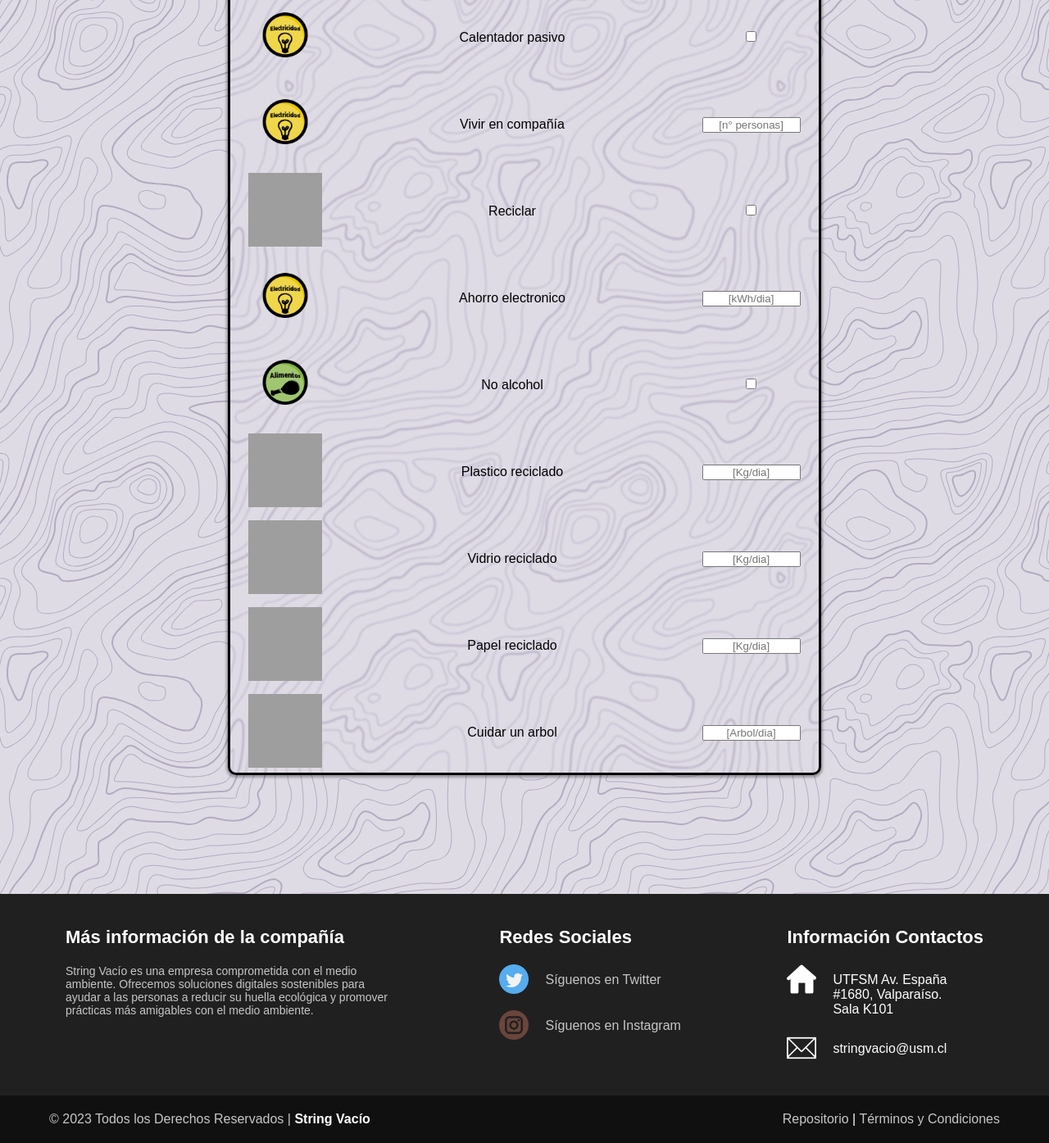
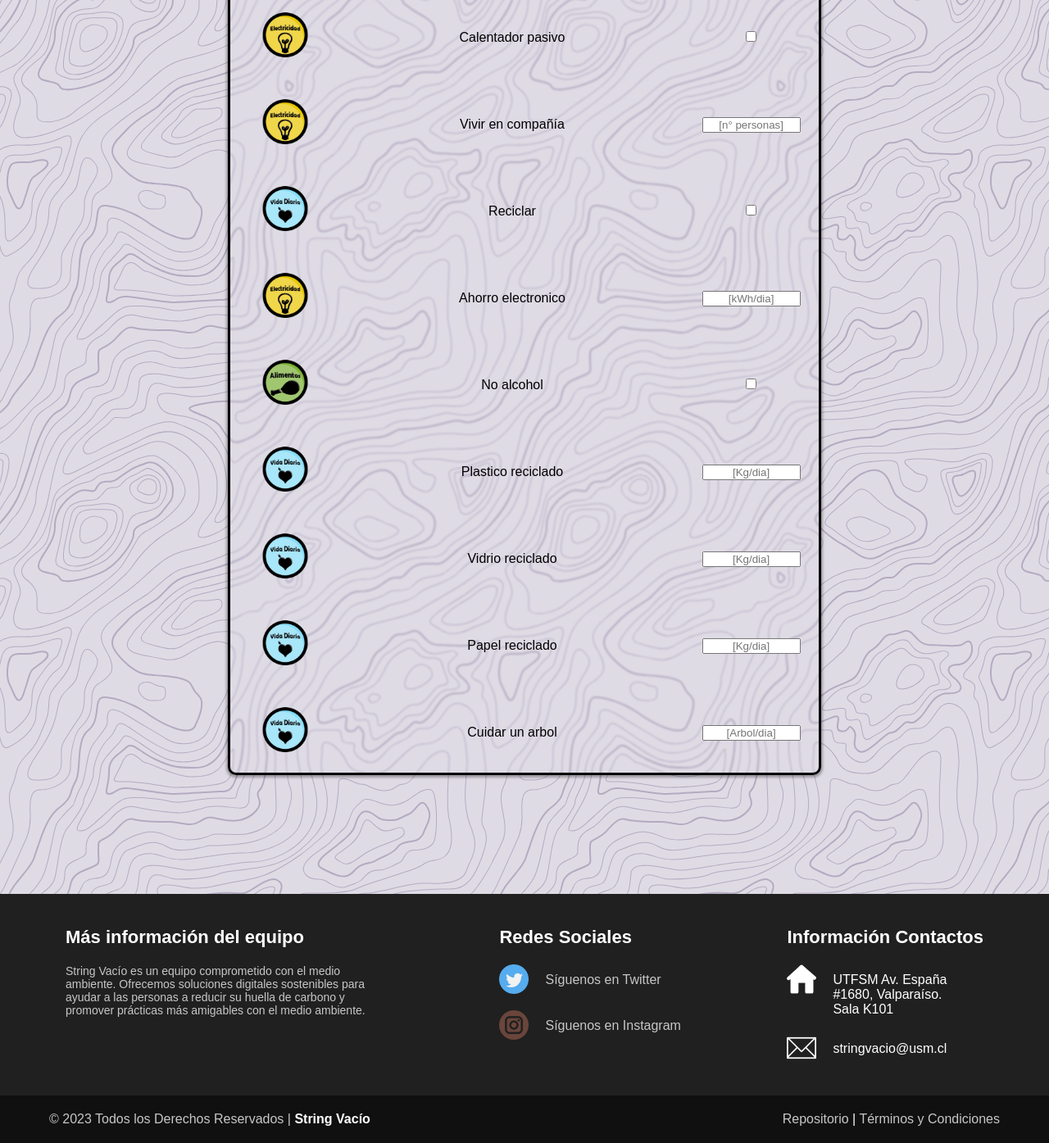
Before and after one commit to CrisJk1/String-Vacio, a Django app: page /MiAgenda/ in a window 1280 px wide. Shown: the part 1455-2850 px from the top of the page at 82% size. Run offline with Django 4.2, Linux system fonts and the light colour scheme; some libraries are stand-ins or nearby versions; some web fonts are replaced; grey boxes are pictures that could not be loaded.

```diff
--- a/templates/Agenda.html
+++ b/templates/Agenda.html
@@ -120,7 +120,7 @@
                         <td class="tres"><input type="text" style="width: 120px" placeholder="[n° personas]"></td>
                     </tr>
                     <tr>
-                        <td class="uno"><img src="../static/img/icono"></td>
+                        <td class="uno"><img src="../static/img/iconoVidaDiaria.png"></td>
                         <td class="dos">Reciclar</td>
                         <td class="tres"><input type="checkbox"></td>
                     </tr>
@@ -135,22 +135,22 @@
                         <td class="tres"><input type="checkbox"></td>
                     </tr>
                     <tr>
-                        <td class="uno"><img src="../static/img/icono"></td>
+                        <td class="uno"><img src="../static/img/iconoVidaDiaria.png"></td>
                         <td class="dos">Plastico reciclado</td>
                         <td class="tres"><input type="text" style="width: 120px" placeholder="[Kg/dia]"></td>
                     </tr>
                     <tr>
-                        <td class="uno"><img src="../static/img/icono"></td>
+                        <td class="uno"><img src="../static/img/iconoVidaDiaria.png"></td>
                         <td class="dos">Vidrio reciclado</td>
                         <td class="tres"><input type="text" style="width: 120px" placeholder="[Kg/dia]"></td>
                     </tr>
                     <tr>
-                        <td class="uno"><img src="../static/img/icono"></td>
+                        <td class="uno"><img src="../static/img/iconoVidaDiaria.png"></td>
                         <td class="dos">Papel reciclado</td>
                         <td class="tres"><input type="text" style="width: 120px" placeholder="[Kg/dia]"></td>
                     </tr>
                     <tr>
-                        <td class="uno"><img src="../static/img/icono"></td>
+                        <td class="uno"><img src="../static/img/iconoVidaDiaria.png"></td>
                         <td class="dos">Cuidar un arbol</td>
                         <td class="tres"><input type="text" style="width: 120px" placeholder="[Arbol/dia]"></td>
                     </tr>
@@ -168,9 +168,9 @@
             <div class="container-body">
 
                 <div class="colum1">
-                    <h1>Más información de la compañía</h1>
+                    <h1>Más información del equipo</h1>
 
-                    <p>String Vacío es una empresa comprometida con el medio ambiente. Ofrecemos soluciones digitales sostenibles para ayudar a las personas a reducir su huella ecológica y promover prácticas más amigables con el medio ambiente.</p>
+                    <p>String Vacío es un equipo comprometido con el medio ambiente. Ofrecemos soluciones digitales sostenibles para ayudar a las personas a reducir su huella de carbono y promover prácticas más amigables con el medio ambiente.</p>
 
                 </div>
 
--- a/templates/Information.html
+++ b/templates/Information.html
@@ -15,7 +15,9 @@
                         <img src="{% static '/img/iconoAlimento.png' %}" alt="">
                     </div>
                     <p class="descripcion">Alimentación</p>
-                    <p class="sub_descripcion">Lorem ipsum dolor sit amet, consectetur adipisicing elit. Ad aliquid consequuntur ea iusto minus numquam, officia pariatur quidem rem velit. Assumenda atque eius est et fuga in iusto, laborum quaerat?</p>
+                    <p class="sub_descripcion">
+                        Dieta vegana: La dieta vegana es una forma de alimentación que excluye todos los productos de origen animal, incluyendo carne, pescado, huevos, lácteos y miel. Al no consumir estos productos, se reduce la cantidad de gases de efecto invernadero que se emiten a la atmósfera. La producción de carne y lácteos es responsable del 14.5% de todos los gases de efecto invernadero producidos por el ser humano 1. Además, el ganado es uno de los principales impulsores de la deforestación, especialmente en América Latina 1. Al dejar de consumir productos animales, se reduce la demanda de estos productos y se disminuye la necesidad de tierras agrícolas para su producción. Esto puede ayudar a reducir la deforestación y a preservar los bosques naturales. En resumen, adoptar una dieta vegana puede ser una forma efectiva para disminuir la huella de carbono y contribuir a la sostenibilidad del planeta.
+                    </p>
                 </div>
                 <div class="item" onclick="cargar(this)">
                     <div class="contenedor-foto">
```
